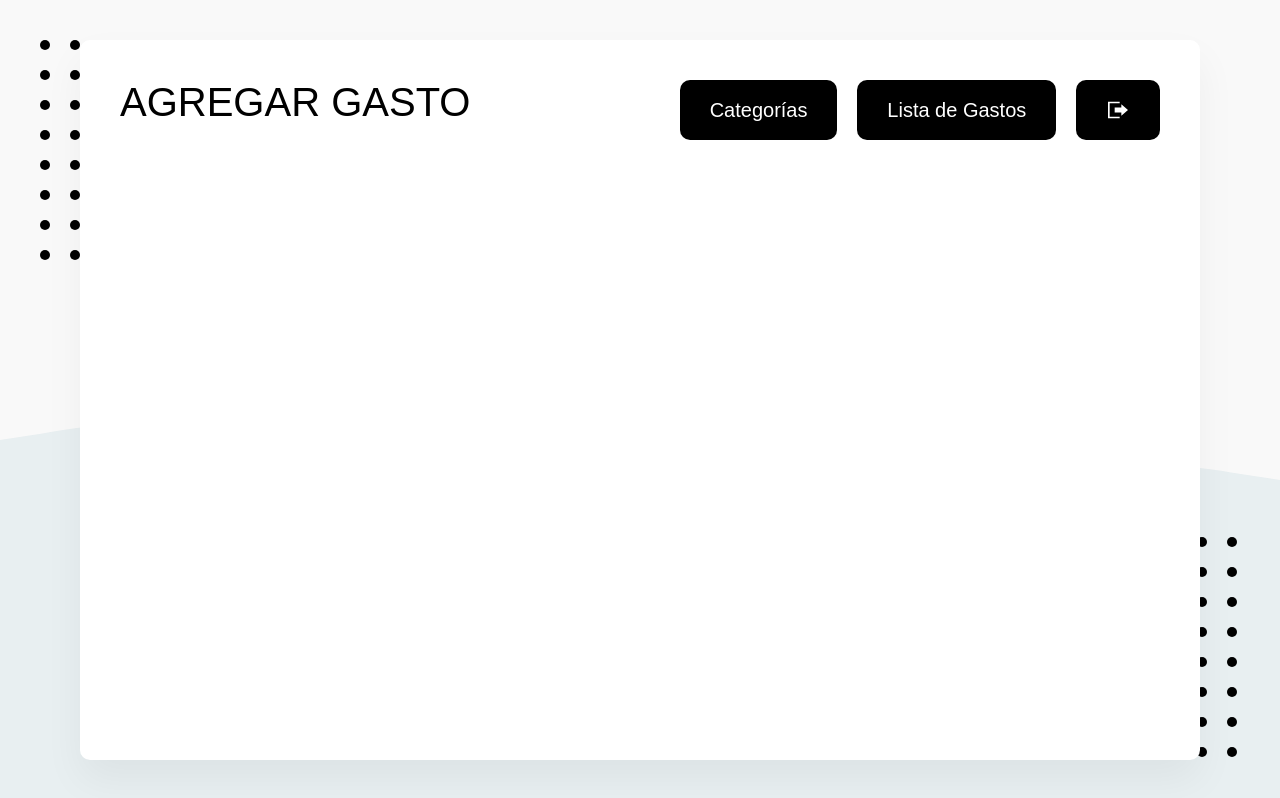
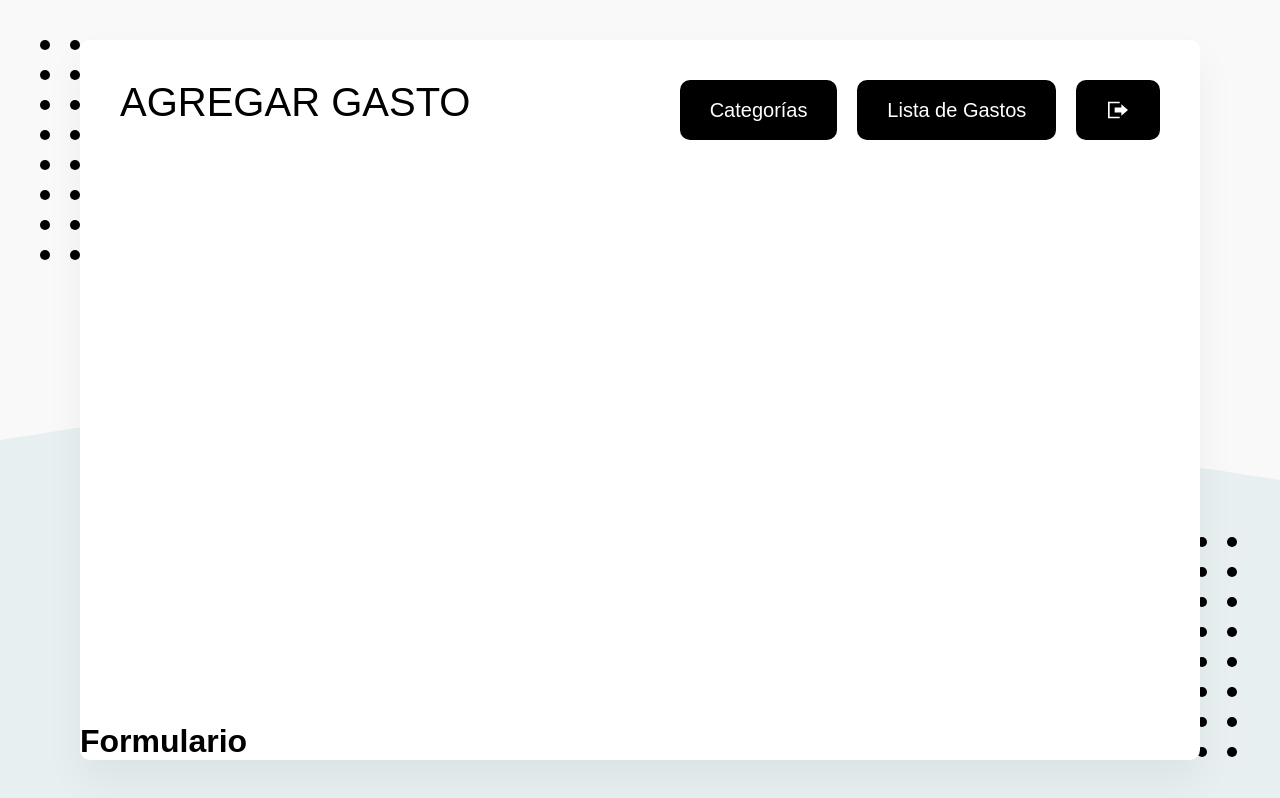
Before and after one commit to MatiasRodriguezH/app_lista_gastos, a React (Create React App) app: page / in a window 1280 px wide. Built offline with nearby package versions, Linux system fonts and the light colour scheme; no server answers; sample sign-in values are in the browser's storage; what webfontloader would draw is missing.

Commit message:
Problemas

```diff
--- a/src/App.js
+++ b/src/App.js
@@ -3,6 +3,7 @@ import {Helmet} from "react-helmet";
 import {Header, Titulo, ContenedorHeader, ContenedorBotones} from "./elementos/Header.js"
 import Boton from "./elementos/Boton.js";
 import BotonCerrarSesion from "./elementos/BotonCerrarSesion.js";
+import FormularioGasto from "./componentes/FormularioGasto.js";
 
 const App = () => {
   return (
@@ -22,6 +23,7 @@ const App = () => {
         </ContenedorHeader>
       </Header>
 
+      <FormularioGasto />
     </>
   );
 }
--- /dev/null
+++ b/src/componentes/FormularioGasto.js
@@ -0,0 +1,10 @@
+import React, {useState} from "react";
+import {ContenedorBoton, InputGrande, Input, Formulario, ContenedorFiltros} from "./../elementos/ElementosDeFormularios"
+
+const FormularioGasto = () => {
+    return (
+        <h1>Formulario</h1>
+    );
+}
+
+export default FormularioGasto;
```
